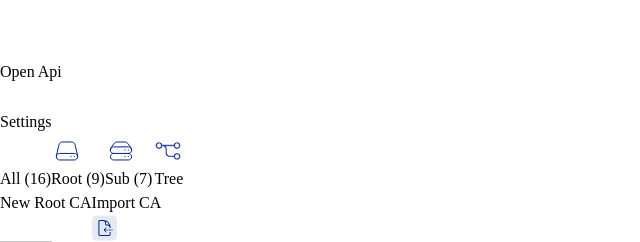
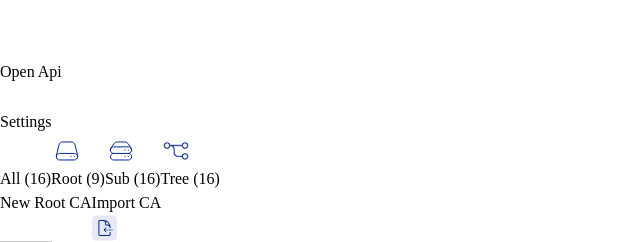
Before and after one commit to emjunior258/certeasy, a Vue app in the folder certeasy-console-app/: page / in a window 1280 px wide. Shown: the top 242 px of the page, without its empty margins (0-640 px from the left). Built offline with nearby package versions, Linux system fonts and the light colour scheme.

Commit message:
refactor: move filter buttons to own component

```diff
--- /dev/null
+++ b/certeasy-console-app/src/components/buttons/ActionButton.vue
@@ -0,0 +1,25 @@
+<script setup>
+import defineProps from "vue";
+defineProps(["buttonProps"]);
+</script>
+<template>
+  <button
+    class="rounded py-3 px-6"
+    :class="{
+      'text-white': !buttonProps.outlined,
+      'text-primary': buttonProps.outlined,
+      'bg-primary': !buttonProps.outlined,
+      'bg-white': buttonProps.outlined,
+      border: buttonProps.outlined,
+      'border-primary': buttonProps.outlined,
+    }"
+    type="button"
+  >
+    {{ buttonProps.text }}
+    <img
+      :src="buttonProps.icon"
+      alt="add"
+      class="inline ml-2"
+    />
+  </button>
+</template>
--- /dev/null
+++ b/certeasy-console-app/src/components/buttons/IconButton.vue
@@ -0,0 +1,27 @@
+<script setup>
+import defineProps from "vue";
+defineProps(["buttonProps"]);
+</script>
+<template>
+  <button
+    class="rounded py-1 px-4 min-h-[41px]"
+    :class="{
+      'bg-primary': buttonProps.active,
+      'text-white': buttonProps.active,
+    }"
+    type="button"
+  >
+    <img
+      v-if="buttonProps.icon"
+      :src="buttonProps.icon"
+      alt="icon"
+      class="inline"
+    />
+    <span
+      class="align-middle"
+      :class="{ 'ml-2': buttonProps.icon }"
+    >
+      {{ buttonProps.text }} ({{ buttonProps.amount }})</span
+    >
+  </button>
+</template>
--- a/certeasy-console-app/src/views/ListOfUsers.vue
+++ b/certeasy-console-app/src/views/ListOfUsers.vue
@@ -4,68 +4,21 @@
     :navLinks="navLinks"
   />
   <section>
-    <div class="flex justify-between px-16 mt-12 mb-3">
-      <div class="font-light text-lg">
-        <button
-          class="rounded py-1 px-4 bg-primary text-white"
-          type="button"
-        >
-          All (16)</button
-        ><button
-          class="rounded py-1 px-4"
-          type="button"
-        >
-          <img
-            src="../assets/icons/storage.svg"
-            alt="api"
-            class="inline"
-          />
-          Root (9)</button
-        ><button
-          class="rounded py-1 px-4"
-          type="button"
-        >
-          <img
-            src="../assets/icons/sub-storage.svg"
-            alt="api"
-            class="inline"
-          />
-          Sub (7)</button
-        ><button
-          class="rounded"
-          type="button"
-        >
-          <img
-            src="../assets/icons/tree.svg"
-            alt="tree"
-            class="inline"
-          />
-          Tree
-        </button>
+    <div class="flex justify-between px-16 mt-12 mb-6 items-end">
+      <div class="font-light text-lg margin-trim">
+        <IconButton
+          v-for="filterButton in filterButtons"
+          :key="filterButton.id"
+          :buttonProps="filterButton"
+          class="mr-6"
+        />
       </div>
       <div class="flex gap-11 font-medium text-lg">
-        <button
-          class="rounded py-3 px-6 bg-primary text-white"
-          type="button"
-        >
-          New Root CA
-          <img
-            src="../assets/icons/add-file.svg"
-            alt="add"
-            class="inline ml-2"
-          />
-        </button>
-        <button
-          class="rounded py-3 px-6 border border-primary text-primary"
-          type="button"
-        >
-          Import CA
-          <img
-            src="../assets/icons/import-file.svg"
-            alt="import"
-            class="inline ml-2"
-          />
-        </button>
+        <ActionButton
+          v-for="actionButton in actionButtons"
+          :key="actionButton.id"
+          :buttonProps="actionButton"
+        />
       </div>
     </div>
     <ul class="px-16">
@@ -160,6 +113,9 @@
 <script setup>
 // @ is an alias to /src
 import NavbarComponent from "@/components/NavbarComponent.vue";
+import IconButton from "@/components/buttons/IconButton.vue";
+import ActionButton from "@/components/buttons/ActionButton.vue";
+
 const logo = {
   imgSrc: require("@/assets/logo.svg"),
   alt: "Certeasy",
@@ -180,4 +136,52 @@ const navLinks = [
     linkHref: "#",
   },
 ];
+
+const filterButtons = [
+  {
+    id: 0,
+    text: "All",
+    amount: 16,
+    active: true,
+  },
+  {
+    id: 1,
+    icon: require("@/assets/icons/storage.svg"),
+    text: "Root",
+    amount: 9,
+  },
+  {
+    id: 2,
+    icon: require("@/assets/icons/sub-storage.svg"),
+    text: "Sub",
+    amount: 16,
+    active: false,
+  },
+  {
+    id: 3,
+    icon: require("@/assets/icons/tree.svg"),
+    text: "Tree",
+    amount: 16,
+    active: false,
+  },
+];
+const actionButtons = [
+  {
+    id: 0,
+    icon: require("@/assets/icons/add-file.svg"),
+    text: "New Root CA",
+  },
+  {
+    id: 1,
+    icon: require("@/assets/icons/import-file.svg"),
+    text: "Import CA",
+    outlined: true,
+  },
+];
 </script>
+
+<style>
+.margin-trim > :last-child {
+  margin-right: 0;
+}
+</style>
```
